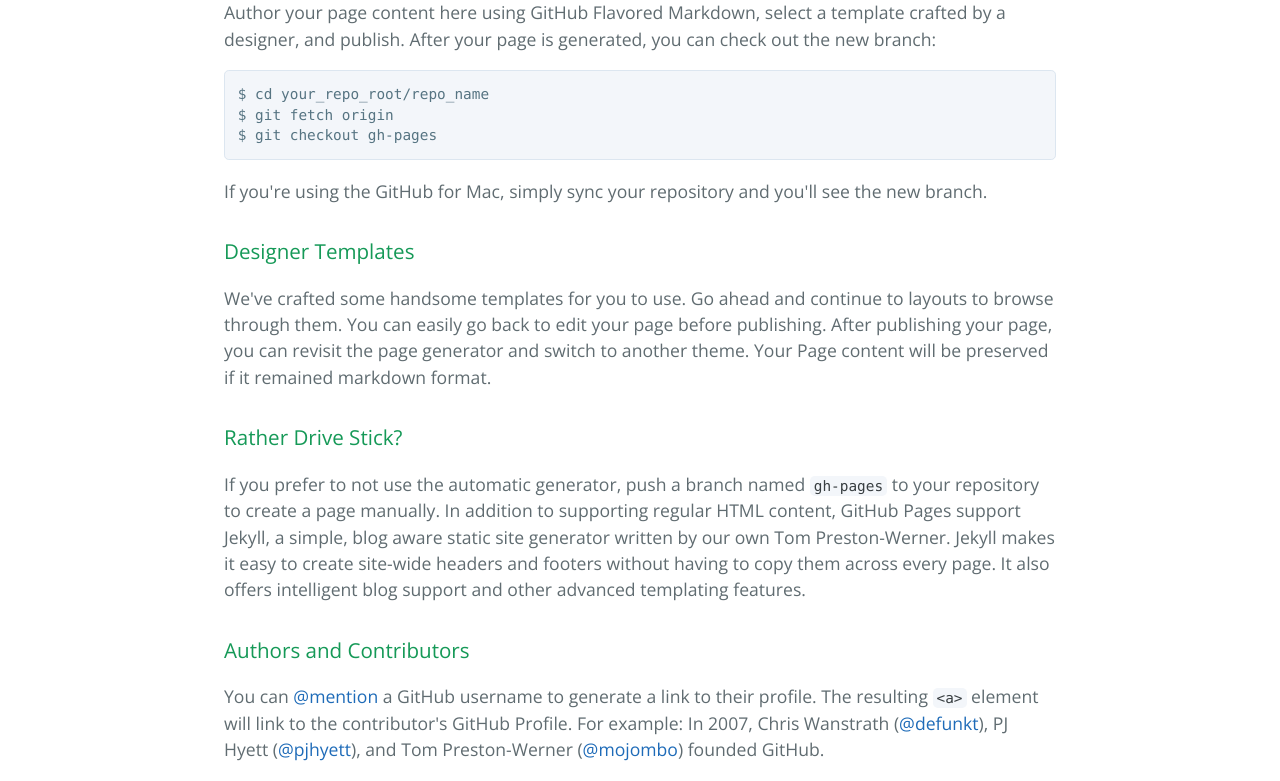
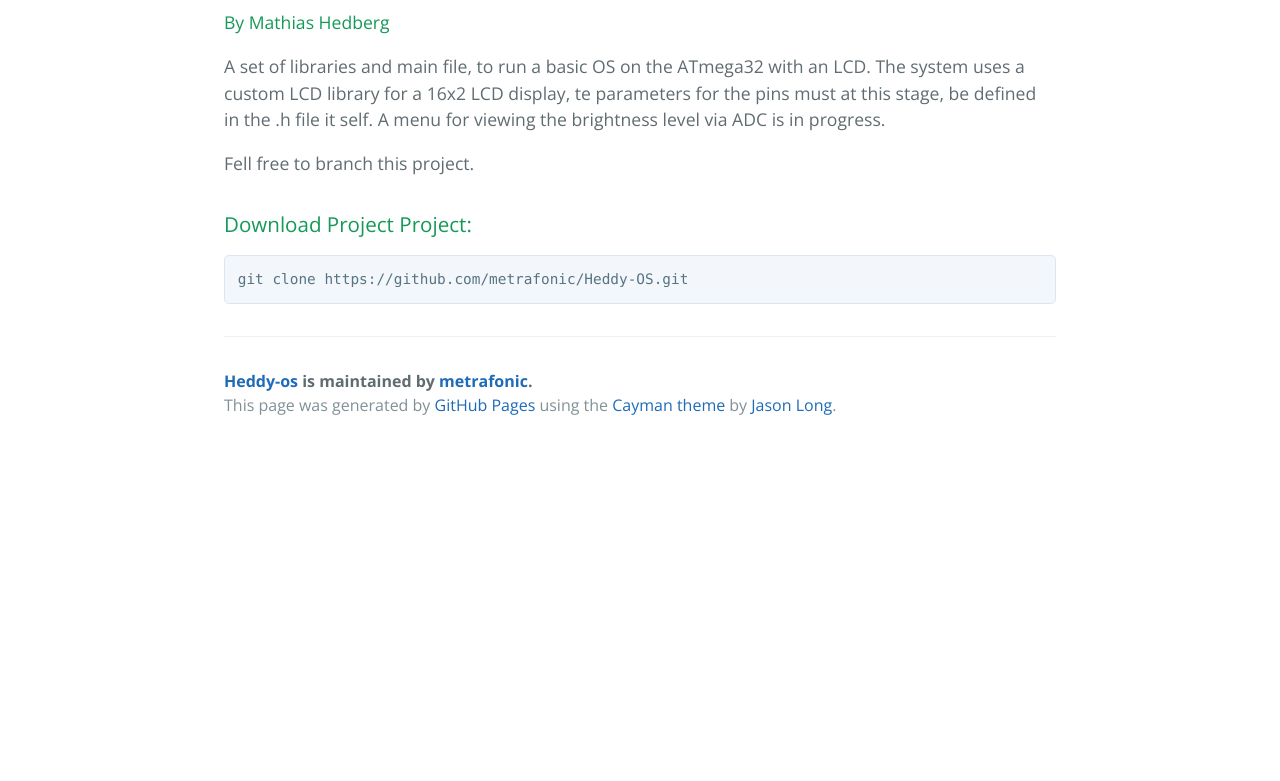
Before and after one commit to metrafonic/Heddy-OS, a plain HTML site: page index.html in a window 1280 px wide. Shown: the part 490-1271 px from the top of the page. After the commit the page ends 939 px from the top, so only its background shows below. Drawn offline with nearby package versions, Linux system fonts and the light colour scheme.

Commit message:
Create gh-pages branch via GitHub

```diff
--- a/index.html
+++ b/index.html
@@ -19,37 +19,23 @@
     </section>
 
     <section class="main-content">
-      <h3>
-<a id="welcome-to-github-pages" class="anchor" href="#welcome-to-github-pages" aria-hidden="true"><span class="octicon octicon-link"></span></a>Welcome to GitHub Pages.</h3>
+      <h1>
+<a id="heddy-os" class="anchor" href="#heddy-os" aria-hidden="true"><span class="octicon octicon-link"></span></a>Heddy-OS</h1>
 
-<p>This automatic page generator is the easiest way to create beautiful pages for all of your projects. Author your page content here using GitHub Flavored Markdown, select a template crafted by a designer, and publish. After your page is generated, you can check out the new branch:</p>
+<h4>
+<a id="by-mathias-hedberg" class="anchor" href="#by-mathias-hedberg" aria-hidden="true"><span class="octicon octicon-link"></span></a>By Mathias Hedberg</h4>
 
-<pre><code>$ cd your_repo_root/repo_name
-$ git fetch origin
-$ git checkout gh-pages
-</code></pre>
+<p>A set of libraries and main file, to run a basic OS on the ATmega32 with an LCD.
+The system uses a custom LCD library for a 16x2 LCD display, te parameters for the pins must at this stage, be defined in the .h file it self.
+A menu for viewing the brightness level via ADC is in progress.</p>
 
-<p>If you're using the GitHub for Mac, simply sync your repository and you'll see the new branch.</p>
+<p>Fell free to branch this project.</p>
 
 <h3>
-<a id="designer-templates" class="anchor" href="#designer-templates" aria-hidden="true"><span class="octicon octicon-link"></span></a>Designer Templates</h3>
+<a id="download-project-project" class="anchor" href="#download-project-project" aria-hidden="true"><span class="octicon octicon-link"></span></a>Download Project Project:</h3>
 
-<p>We've crafted some handsome templates for you to use. Go ahead and continue to layouts to browse through them. You can easily go back to edit your page before publishing. After publishing your page, you can revisit the page generator and switch to another theme. Your Page content will be preserved if it remained markdown format.</p>
-
-<h3>
-<a id="rather-drive-stick" class="anchor" href="#rather-drive-stick" aria-hidden="true"><span class="octicon octicon-link"></span></a>Rather Drive Stick?</h3>
-
-<p>If you prefer to not use the automatic generator, push a branch named <code>gh-pages</code> to your repository to create a page manually. In addition to supporting regular HTML content, GitHub Pages support Jekyll, a simple, blog aware static site generator written by our own Tom Preston-Werner. Jekyll makes it easy to create site-wide headers and footers without having to copy them across every page. It also offers intelligent blog support and other advanced templating features.</p>
-
-<h3>
-<a id="authors-and-contributors" class="anchor" href="#authors-and-contributors" aria-hidden="true"><span class="octicon octicon-link"></span></a>Authors and Contributors</h3>
-
-<p>You can <a href="https://github.com/blog/821" class="user-mention">@mention</a> a GitHub username to generate a link to their profile. The resulting <code>&lt;a&gt;</code> element will link to the contributor's GitHub Profile. For example: In 2007, Chris Wanstrath (<a href="https://github.com/defunkt" class="user-mention">@defunkt</a>), PJ Hyett (<a href="https://github.com/pjhyett" class="user-mention">@pjhyett</a>), and Tom Preston-Werner (<a href="https://github.com/mojombo" class="user-mention">@mojombo</a>) founded GitHub.</p>
-
-<h3>
-<a id="support-or-contact" class="anchor" href="#support-or-contact" aria-hidden="true"><span class="octicon octicon-link"></span></a>Support or Contact</h3>
-
-<p>Having trouble with Pages? Check out the documentation at <a href="https://help.github.com/pages">https://help.github.com/pages</a> or contact <a href="mailto:support@github.com">support@github.com</a> and we’ll help you sort it out.</p>
+<pre><code>git clone https://github.com/metrafonic/Heddy-OS.git
+</code></pre>
 
       <footer class="site-footer">
         <span class="site-footer-owner"><a href="https://github.com/metrafonic/Heddy-OS">Heddy-os</a> is maintained by <a href="https://github.com/metrafonic">metrafonic</a>.</span>
```
Also changed, not shown: params.json (+1 -1 lines).
